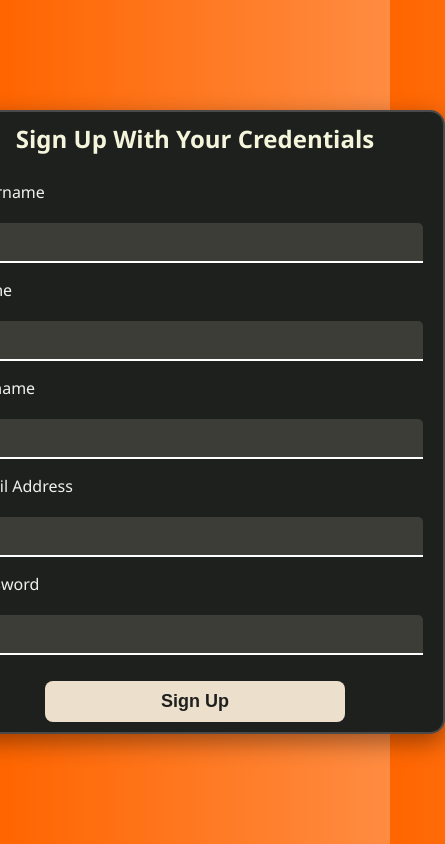
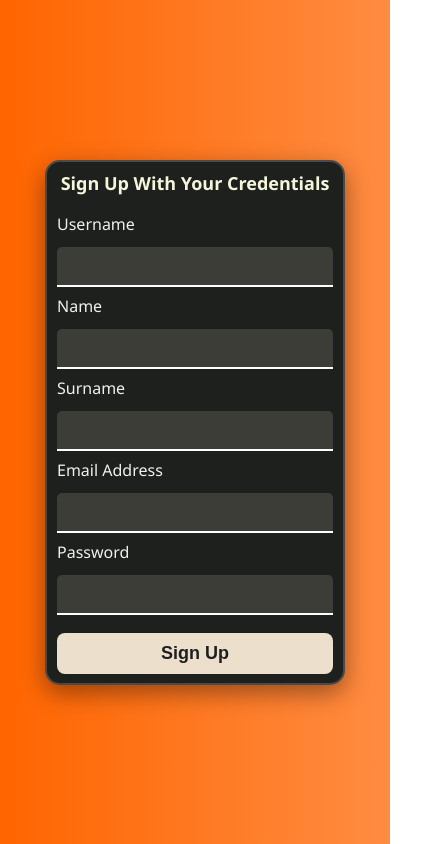
Before and after one commit to Privils/login-form, a plain HTML site: page index.html in a window 390 px wide. Shown: the whole page, 445 px wide, since content can reach past the window. Drawn offline with Linux system fonts and the light colour scheme.

Commit message:
mobile friendly

```diff
--- a/index.js
+++ b/index.js
@@ -21,7 +21,7 @@ form.addEventListener('submit', function (e) {
   //for  Storing data in localStorage
   localStorage.setItem('userData', JSON.stringify(userData));
 
-  alert("Form submitted and data saved to localStorage!");
+  alert("Thank You For Your Participation");
 
   //for clearing form
   form.reset();
--- a/style.css
+++ b/style.css
@@ -84,3 +84,41 @@ form input:focus {
   background: #ffe0b3;
   transform: scale(1.03);
 }
+@media (max-width: 768px) {
+form {
+  background-color: #1e201e;
+  width: 500px;
+  height: auto;
+  border: 2px solid #4a4a4a;
+  border-radius: 15px;
+  padding: 9px 10px;
+  display: flex;
+  flex-direction: column;
+  gap: 8px;
+  box-shadow: 0 8px 24px rgba(0, 0, 0, 0.4);
+  transition: all 0.3s ease-in-out;
+}
+
+
+}
+@media (max-width: 520px) {
+    form {
+  background-color: #1e201e;
+  width: 300px;
+  height: auto;
+  border: 2px solid #4a4a4a;
+  border-radius: 15px;
+  padding: 9px 10px;
+  display: flex;
+  flex-direction: column;
+  gap: 8px;
+  box-shadow: 0 8px 24px rgba(0, 0, 0, 0.4);
+  transition: all 0.3s ease-in-out;
+}
+form h2{
+    font-size: 18px;
+}
+form {
+    font-size: 16px;
+}
+}
```
